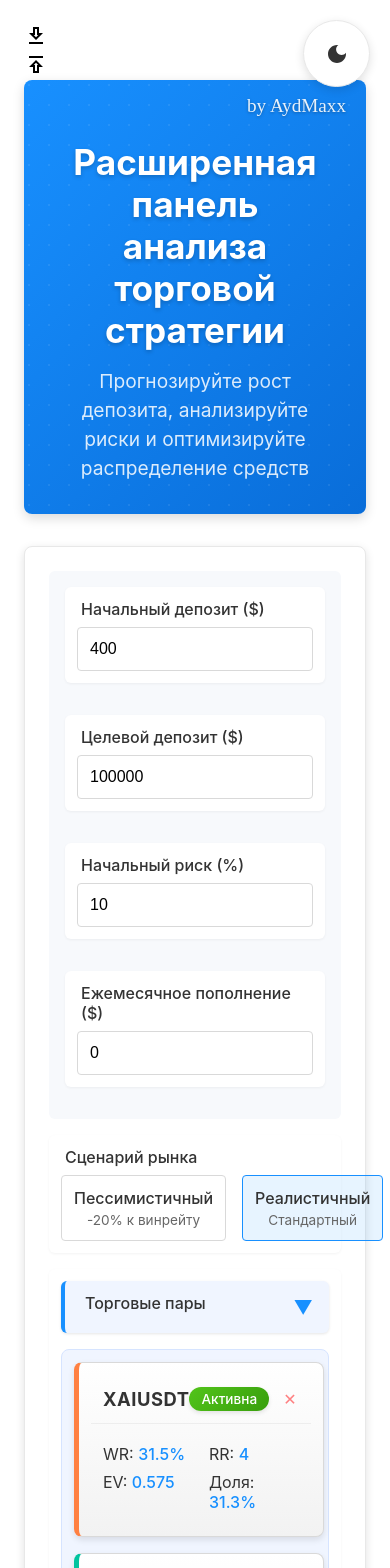
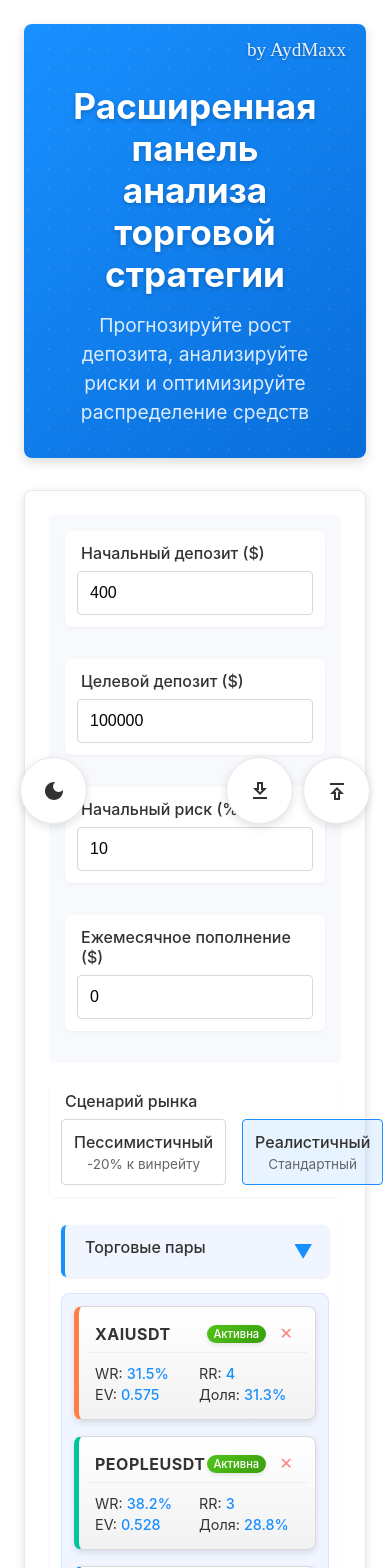
Before and after one commit to skverall/trading-calculator, a React (Create React App) app: page / in a window 390 px wide. Shown: the top 1568 px of the page. Built offline with nearby package versions, Linux system fonts and the light colour scheme.

Commit message:
Update App.css

```diff
--- a/src/App.css
+++ b/src/App.css
@@ -1041,3 +1041,146 @@ body, .container {
 
 /* Импорт шрифта Pacifico для подписи автора */
 @import url('https://fonts.googleapis.com/css2?family=Pacifico&display=swap');
+
+/* Стили для кнопок импорта/экспорта настроек */
+.settings-controls {
+  position: fixed;
+  top: 20px;
+  right: 80px;
+  z-index: 1000;
+  display: flex;
+  gap: 10px;
+}
+
+.settings-button {
+  background-color: var(--card-bg);
+  border: 1px solid var(--border-color);
+  padding: 10px;
+  border-radius: 50%;
+  width: 45px;
+  height: 45px;
+  display: flex;
+  justify-content: center;
+  align-items: center;
+  cursor: pointer;
+  box-shadow: 0 3px 10px var(--section-shadow);
+  transition: all 0.3s ease;
+}
+
+.settings-button:hover {
+  transform: scale(1.1);
+}
+
+.settings-button svg {
+  width: 24px;
+  height: 24px;
+  fill: var(--text-color);
+}
+
+/* Стили для индикатора загрузки */
+.loading-spinner {
+  display: inline-block;
+  width: 1rem;
+  height: 1rem;
+  border: 2px solid rgba(255,255,255,0.3);
+  border-radius: 50%;
+  border-top-color: #fff;
+  animation: spin 1s ease-in-out infinite;
+  margin-right: 0.5rem;
+}
+
+@keyframes spin {
+  to { transform: rotate(360deg); }
+}
+
+/* Уменьшение размера блоков торговых пар */
+.pairs-grid.smaller-pairs {
+  grid-template-columns: repeat(auto-fill, minmax(200px, 1fr));
+}
+
+.smaller-pairs .pair-card {
+  padding: 0.5rem;
+}
+
+.smaller-pairs .pair-header {
+  margin-bottom: 0.25rem;
+  padding: 0.5rem;
+}
+
+.smaller-pairs .pair-name {
+  font-size: 1rem;
+}
+
+.smaller-pairs .pair-status {
+  font-size: 0.7rem;
+  padding: 0.15rem 0.4rem;
+}
+
+.smaller-pairs .pair-stats {
+  grid-gap: 0.25rem;
+  padding: 0.5rem;
+  font-size: 0.9rem;
+}
+
+/* Стили для таблицы этапов */
+.milestone-table th, .milestone-table td {
+  padding: 0.65rem;
+  text-align: center;
+}
+
+.milestone-table th {
+  background-color: var(--header-bg);
+  font-weight: 600;
+}
+
+/* Анимация появления результатов Монте-Карло */
+.monte-carlo-results {
+  animation: fadeIn 0.5s ease-in-out;
+}
+
+@keyframes fadeIn {
+  from { opacity: 0; transform: translateY(10px); }
+  to { opacity: 1; transform: translateY(0); }
+}
+
+/* Улучшение читабельности секции Монте-Карло */
+.monte-carlo-section {
+  margin-top: 0;
+  padding-top: 0;
+  border-top: none;
+  text-align: left;
+}
+
+.monte-carlo-section h3.section-title {
+  text-align: center;
+  color: var(--primary-color);
+  margin-bottom: 1rem;
+  padding-bottom: 0.75rem;
+  border-bottom: 1px solid var(--border-color);
+}
+
+.monte-carlo-section .info-text {
+  max-width: 650px;
+  margin: 0 auto 1.5rem;
+  color: var(--secondary-text);
+  line-height: 1.5;
+}
+
+/* Адаптивные изменения для мобильных устройств */
+@media (max-width: 768px) {
+  .settings-controls {
+    top: auto;
+    bottom: 20px;
+    right: 20px;
+  }
+
+  .theme-toggle {
+    top: auto;
+    bottom: 20px;
+    left: 20px;
+  }
+
+  .pairs-grid.smaller-pairs {
+    grid-template-columns: 1fr;
+  }
+}
```
